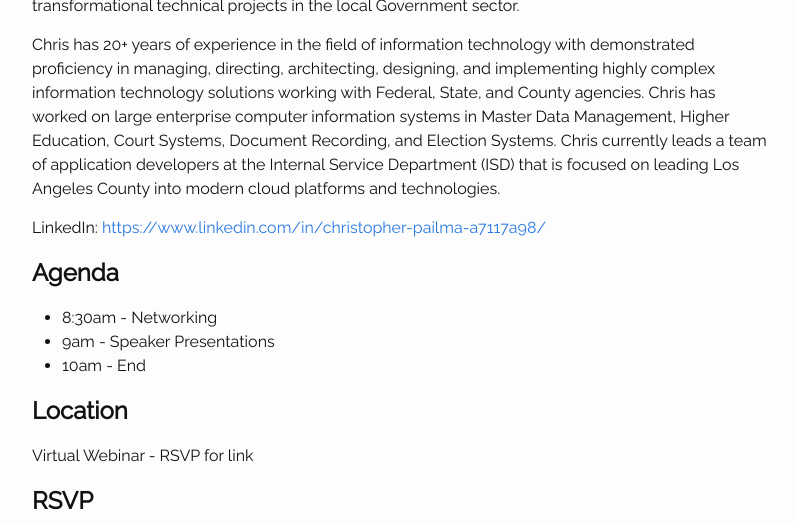
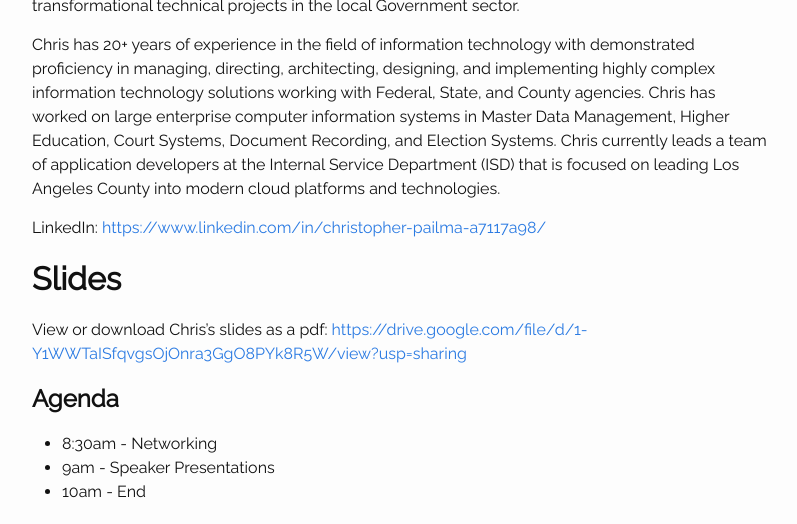
Before and after one commit to compilerla/data-donuts, a Jekyll site: the page built from _posts/2020-12-10-data-donuts-34.md, in a window 1280 px wide and 1400 px high, scrolled down 1211 px. Shown: the top 524 px of the window, without its empty margins (238-1035 px from the left). Built offline with Jekyll 4.4.1, drawn with Linux system fonts in a browser that asks for light colours.

Commit message:
embed so ugly i could cry

```diff
--- a/_posts/2020-12-10-data-donuts-34.md
+++ b/_posts/2020-12-10-data-donuts-34.md
@@ -15,7 +15,7 @@
  - "Chris Pailma"
 eventbrite: "https://eventbrite.com/tickets-external?eid=131534726909&ref=etckt"
 slides: ""
-video: ""
+video: "https://youtu.be/embed/rd5dOu7kCE8"
 ---
 
 Managing Transformation: L.A. County’s Telework App – A Data-Driven Journey.
@@ -29,3 +29,7 @@
 Chris has 20+ years of experience in the field of information technology with demonstrated proficiency in managing, directing, architecting, designing, and implementing highly complex information technology solutions working with Federal, State, and County agencies. Chris has worked on large enterprise computer information systems in Master Data Management, Higher Education, Court Systems, Document Recording, and Election Systems. Chris currently leads a team of application developers at the Internal Service Department (ISD) that is focused on leading Los Angeles County into modern cloud platforms and technologies.
 
 LinkedIn: [https://www.linkedin.com/in/christopher-pailma-a7117a98/](https://www.linkedin.com/in/christopher-pailma-a7117a98/)
+
+## Slides
+
+View or download Chris's slides as a pdf: [https://drive.google.com/file/d/1-Y1WWTaISfqvgsOjOnra3GgO8PYk8R5W/view?usp=sharing](https://drive.google.com/file/d/1-Y1WWTaISfqvgsOjOnra3GgO8PYk8R5W/view?usp=sharing)
```
